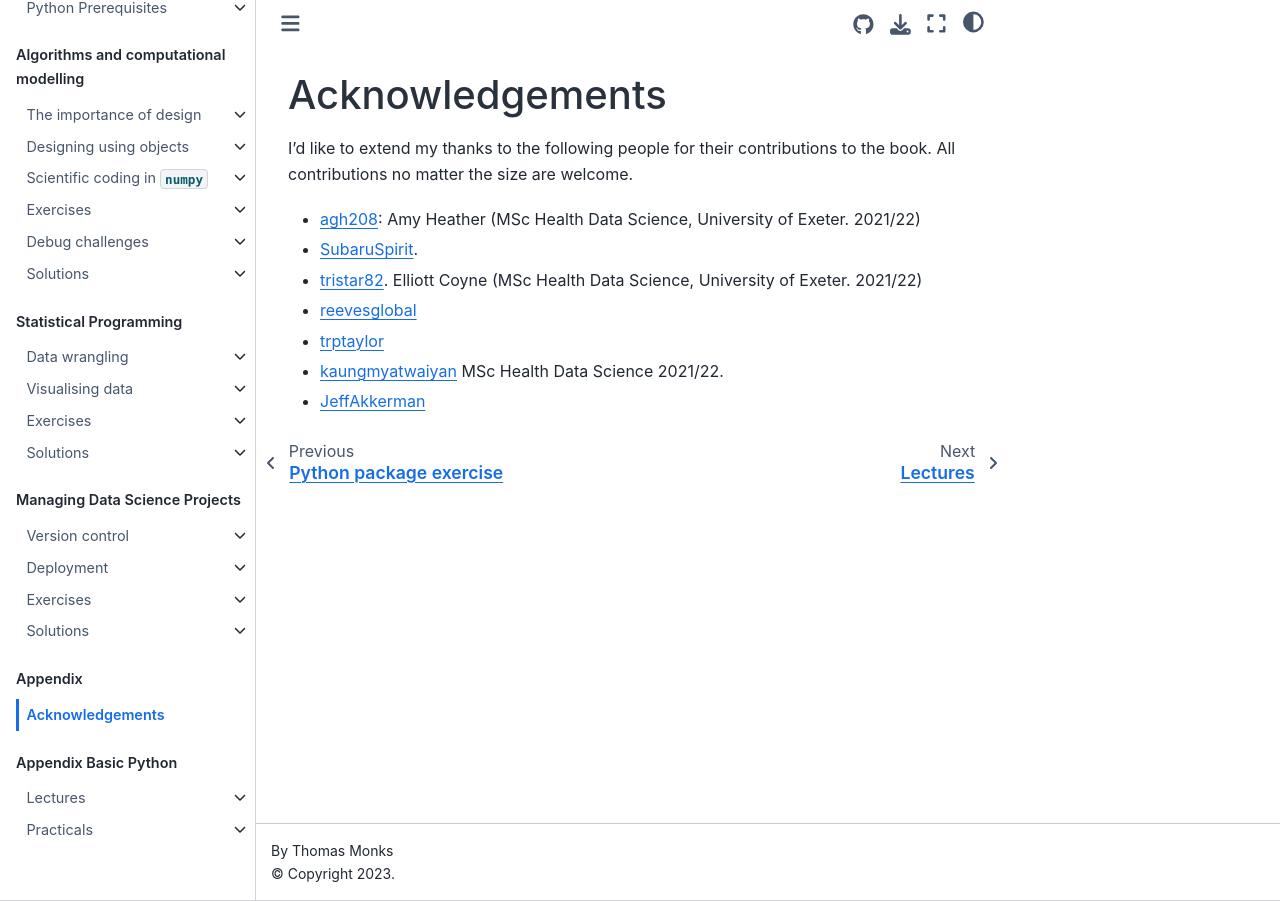
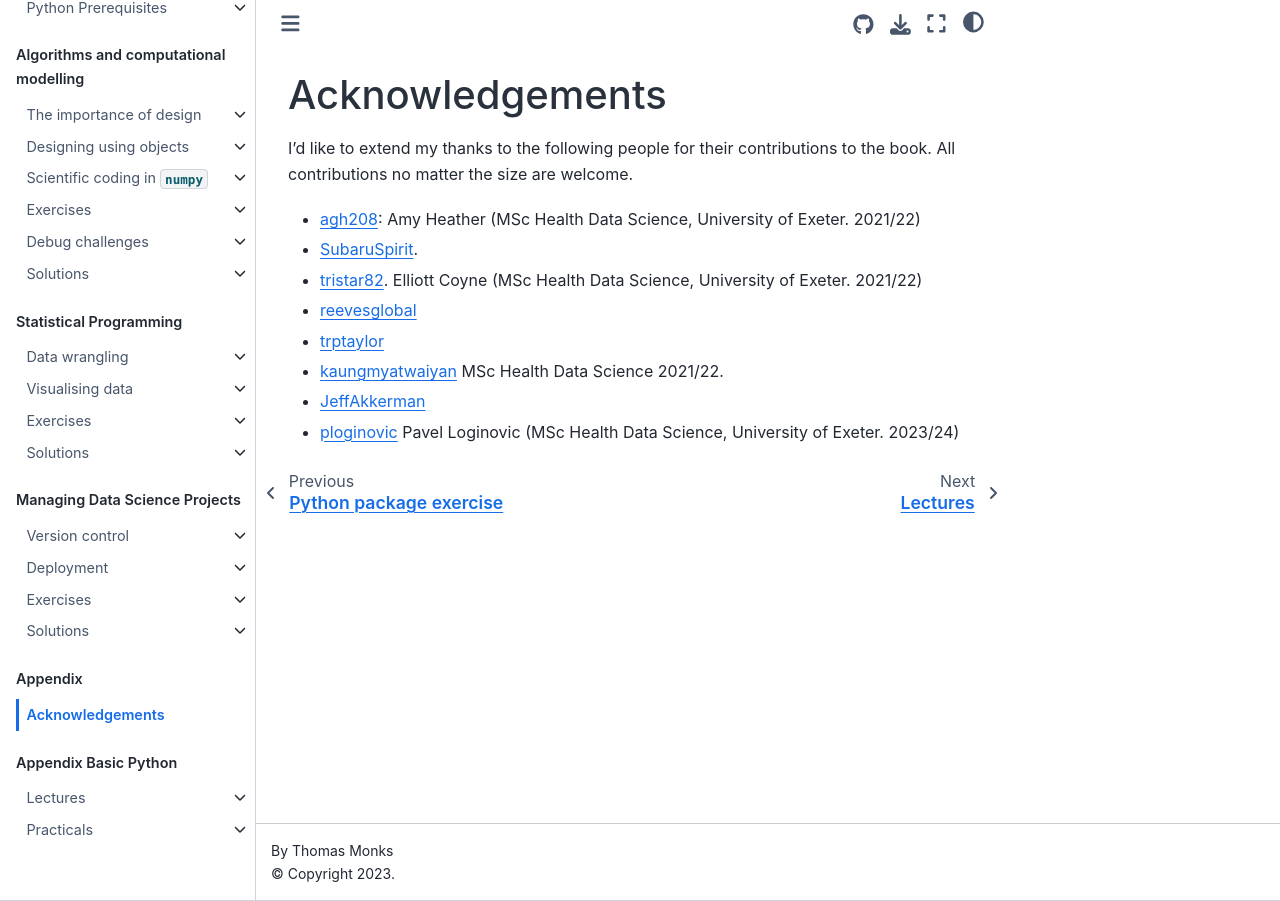
Before and after one commit to health-data-science-OR/coding-for-ml, a Jupyter Book: the page built from content/appendix/acknowledge.md, in a window 1280 px wide. Built offline with Jupyter Book 1.0.4 settings and Sphinx 7.4.7 and the Sphinx Book theme 1.1.4, drawn with Linux system fonts in a browser that asks for light colours.

```diff
--- a/content/appendix/acknowledge.md
+++ b/content/appendix/acknowledge.md
@@ -9,3 +9,4 @@ I'd like to extend my thanks to the following people for their contributions to
 * [trptaylor](https://github.com/trptaylor)
 * [kaungmyatwaiyan](https://github.com/kaungmyatwaiyan) MSc Health Data Science 2021/22.
 * [JeffAkkerman](https://github.com/JeffAkkerman)
+* [ploginovic](https://github.com/ploginovic) Pavel Loginovic  (MSc Health Data Science, University of Exeter. 2023/24)
```
Also changed, not shown: content/01_algorithms/04_exercises/02_array.ipynb, content/01_algorithms/04_exercises/03_int_numpy.ipynb, content/01_algorithms/06_solutions/02_array.ipynb.
